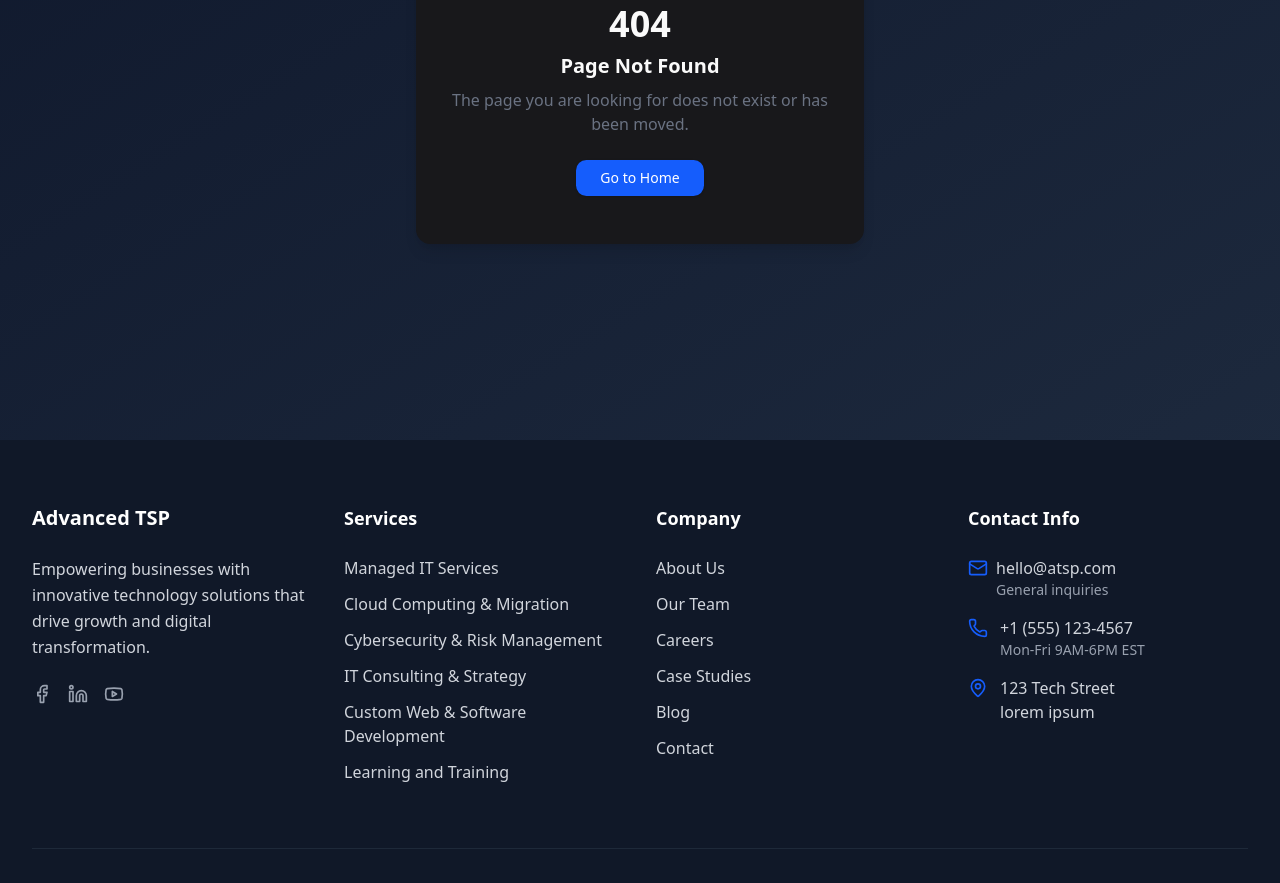
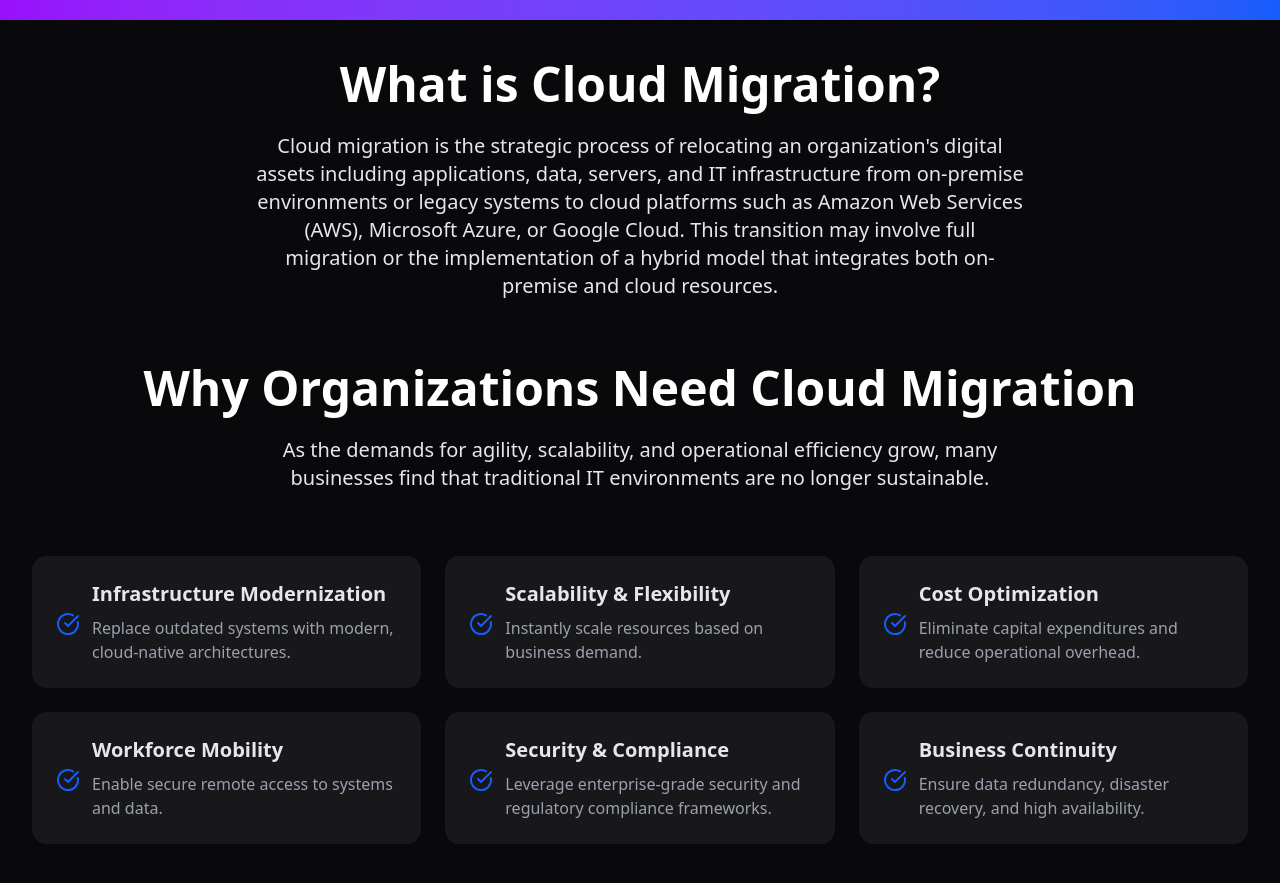
Before and after one commit to kasahun-welela/advanced-tsp-company, a Next.js app: page /services/cloud-migration/1 in a window 1280 px wide. Before the commit this address had no page. Shown: the part 360-1243 px from the top of the page. Built offline with nearby package versions, Linux system fonts and the light colour scheme.

Commit message:
add detail page for cloud migration

```diff
--- /dev/null
+++ b/app/services/cloud-migration/[id]/page.tsx
@@ -0,0 +1,135 @@
+import React from "react";
+import { CheckCircle } from "lucide-react";
+import SubServiceHero from "@/components/common/SubServiceHero";
+import SectionTitle from "@/components/common/SectionTitle";
+import CTA from "@/components/common/CTA";
+
+const CloudMigrationDetails = () => {
+  const businessValue = [
+    {
+      title: "Enhance Agility",
+      description:
+        "Accelerate product development, deployment, and time-to-market with cloud-native capabilities.",
+    },
+    {
+      title: "Improve Efficiency",
+      description:
+        "Automate infrastructure management and streamline operations to reduce manual overhead.",
+    },
+    {
+      title: "Enable Innovation",
+      description:
+        "Unlock access to advanced technologies such as AI, machine learning, and analytics platforms.",
+    },
+    {
+      title: "Strengthen Competitive Advantage",
+      description:
+        "Deliver better customer experiences while reducing total cost of ownership (TCO).",
+    },
+  ];
+
+  const whyOrganizationsNeed = [
+    {
+      title: "Infrastructure Modernization ",
+      description:
+        "Replace outdated systems with modern, cloud-native architectures.",
+    },
+    {
+      title: "Scalability & Flexibility ",
+      description: "Instantly scale resources based on business demand.",
+    },
+    {
+      title: "Cost Optimization ",
+      description:
+        "Eliminate capital expenditures and reduce operational overhead.",
+    },
+    {
+      title: "Workforce Mobility ",
+      description: "Enable secure remote access to systems and data.",
+    },
+    {
+      title: "Security & Compliance ",
+      description:
+        "Leverage enterprise-grade security and regulatory compliance frameworks.",
+    },
+    {
+      title: "Business Continuity ",
+      description:
+        "Ensure data redundancy, disaster recovery, and high availability.",
+    },
+  ];
+
+  return (
+    <div>
+      <SubServiceHero
+        title="Cloud Migration "
+        description="Seamlessly transition your business to the cloud with our comprehensive migration services. Reduce costs, improve scalability, and enhance security while maintaining business continuity."
+      />
+      <section className="pt-10 container mx-auto px-4 sm:px-6 lg:px-8">
+        <SectionTitle
+          title="What is Cloud Migration?"
+          description=" Cloud migration is the strategic process of relocating an organization's digital assets including applications,
+              data, servers, and IT infrastructure from on-premise environments or legacy systems to cloud platforms such as
+              Amazon Web Services (AWS), Microsoft Azure, or Google Cloud. This transition may involve full migration or the
+              implementation of a hybrid model that integrates both on-premise and cloud resources."
+        />
+
+        <SectionTitle
+          title="Why Organizations Need Cloud Migration"
+          description="As the demands for agility, scalability, and operational efficiency grow, many businesses find that traditional IT environments are no longer sustainable. "
+        />
+        <div className="grid md:grid-cols-2 lg:grid-cols-3 gap-6">
+          {whyOrganizationsNeed.map((reason, index) => (
+            <div
+              key={index}
+              className="bg-blue-50 rounded-xl p-6 flex items-center gap-3 dark:bg-card"
+            >
+              <CheckCircle className="w-6 h-6 text-primary mt-1 flex-shrink-0" />
+              <div>
+                <h3 className="text-xl font-semibold text-gray-900 dark:text-gray-200 mb-2">
+                  {reason.title}
+                </h3>
+                <p className="text-gray-700 dark:text-gray-400">
+                  {reason.description}
+                </p>
+              </div>
+            </div>
+          ))}
+        </div>
+        <div className="my-10">
+          <SectionTitle
+            title="Business Value of Cloud Migration"
+            description="Migrating to the cloud enables organizations to transform their operations and achieve strategic business objectives."
+          />
+          <div className="grid md:grid-cols-2 gap-8">
+            {businessValue.map((value, index) => (
+              <div
+                key={index}
+                className="bg-blue-50 rounded-xl p-6 dark:bg-card"
+              >
+                <h3 className="text-xl font-semibold text-gray-900 dark:text-gray-200 mb-2">
+                  {value.title}
+                </h3>
+                <p className="text-gray-700 dark:text-gray-400">
+                  {value.description}
+                </p>
+              </div>
+            ))}
+          </div>
+        </div>
+
+        <SectionTitle
+          title="Our Commitment to Your Success
+"
+          description="At Advanced Technology Solutions, we deliver comprehensive cloud migration services that are secure, seamless, and tailored to your unique business needs. From initial assessment and planning to execution, optimization, and post-migration support, we ensure your journey to the cloud is smooth, strategic, and future-ready."
+        />
+      </section>
+      <CTA
+        title="Ready to Start Your Cloud Journey?"
+        description="Let Advanced Technology Solutions guide you through a seamless cloud migration that transforms your business."
+      />
+    </div>
+  );
+};
+
+export default CloudMigrationDetails;
--- a/components/common/SectionTitle.tsx
+++ b/components/common/SectionTitle.tsx
@@ -7,7 +7,7 @@ function SectionTitle({
 }) {
   return (
     <div className="text-center space-y-4 mb-16">
-      <h2 className="text-3xl lg:text-5xl font-bold text-gray-900 dark:text-white   ">
+      <h2 className="text-5xl mb-6 font-bold text-gray-900 dark:text-white   ">
         {title}
       </h2>
       <p className="text-xl text-gray-600 dark:text-gray-200 max-w-3xl mx-auto">
--- /dev/null
+++ b/components/common/SubServiceHero.tsx
@@ -0,0 +1,22 @@
+function SubServiceHero({
+  title,
+  description,
+}: {
+  title: string;
+  description: string;
+}) {
+  return (
+    <section className="mt-16 bg-gradient-to-r from-purple-600 to-blue-600 text-white py-20">
+      <div className="max-w-7xl mx-auto px-4 sm:px-6 lg:px-8">
+        <div className="text-center">
+          <h1 className="text-5xl font-bold mb-6">{title}</h1>
+          <p className="text-xl text-purple-100 max-w-3xl mx-auto">
+            {description}
+          </p>
+        </div>
+      </div>
+    </section>
+  );
+}
+
+export default SubServiceHero;
```
